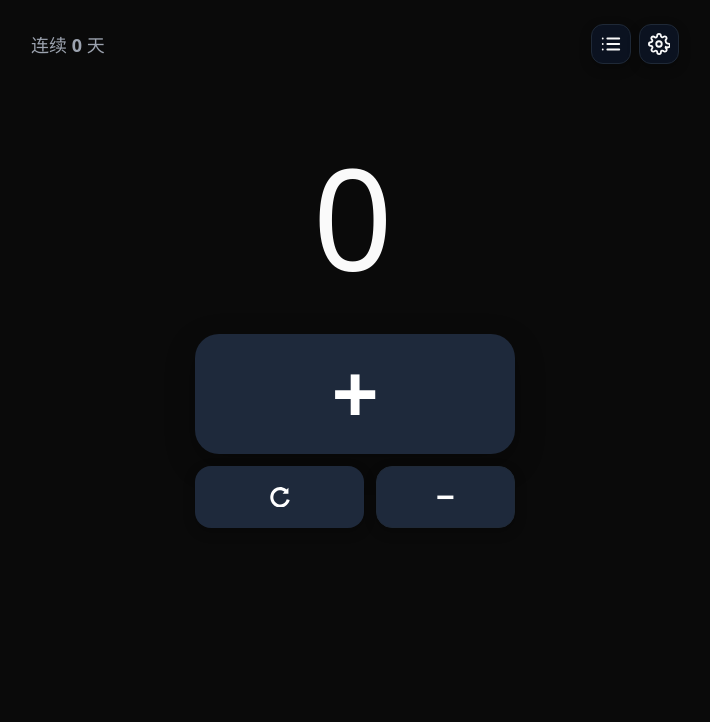
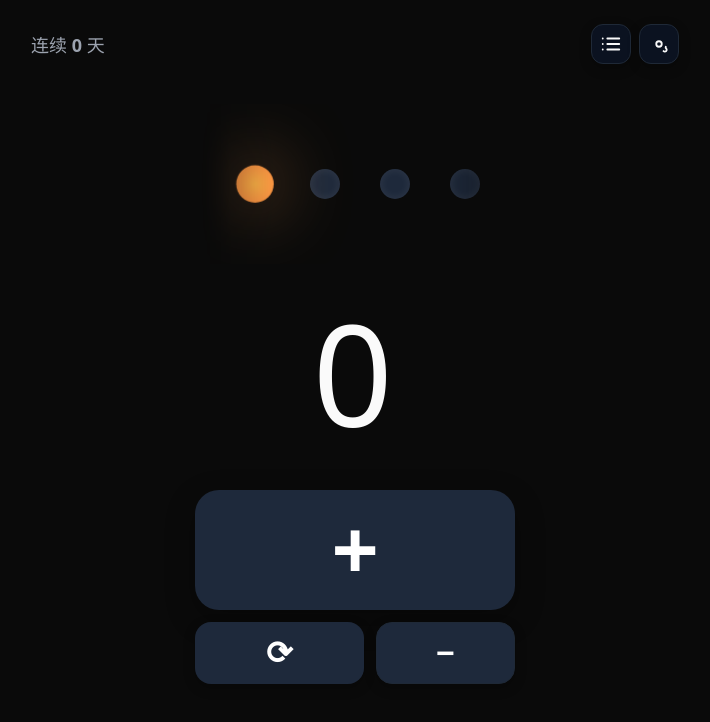
Before and after one commit to Garko01/prayer-counter, a React (Vite) app: page / in a window 1280 px wide. Shown: the top 722 px of the page, without its empty margins (285-995 px from the left). Built offline with nearby package versions, Linux system fonts and the light colour scheme.

Commit message:
Added beads and motion

```diff
--- a/src/App.tsx
+++ b/src/App.tsx
@@ -1,4 +1,3 @@
-
 import React, { useEffect, useMemo, useRef, useState } from 'react'
 import type { History, DayLog } from './types'
 
@@ -38,7 +37,9 @@ function loadHistory(): History {
     if (!raw) return {}
     const obj = JSON.parse(raw) as History
     return obj || {}
-  } catch { return {} }
+  } catch {
+    return {}
+  }
 }
 
 function saveHistory(h: History) {
@@ -49,7 +50,9 @@ function loadSettings(): Settings {
   try {
     const raw = localStorage.getItem(STORAGE_KEYS.SETTINGS)
     return raw ? { ...defaultSettings, ...(JSON.parse(raw) as Settings) } : defaultSettings
-  } catch { return defaultSettings }
+  } catch {
+    return defaultSettings
+  }
 }
 
 function saveSettings(s: Settings) {
@@ -66,105 +69,140 @@ function todayKey(): string {
 
 type HoldState = { delay: number | null; repeat: number | null }
 
-export default function App(){
+function BeadTrack({ count, direction }: { count: number; direction: 'inc' | 'dec' }) {
+  const beadsContainer = useRef<HTMLDivElement>(null)
+  const beadGap = 40
+  const beadCount = 5
+  const isAnimatingRef = useRef(false)
+  const offsetRef = useRef(0)
+
+  // Create beads initially
+  useEffect(() => {
+    const container = beadsContainer.current
+    if (!container) return
+    container.innerHTML = ''
+    for (let i = 0; i < beadCount; i++) {
+      const bead = document.createElement('div')
+      bead.className = 'bead'
+      container.appendChild(bead)
+    }
+    applyGlow(0)
+  }, [])
+
+  // React to count changes
+  useEffect(() => {
+    if (!beadsContainer.current) return
+    step(direction)
+  }, [count, direction])
+
+  function applyGlow(current: number) {
+    const container = beadsContainer.current
+    if (!container) return
+    const beads = container.querySelectorAll('.bead')
+    beads.forEach(b => b.classList.remove('glow'))
+
+    // Highlight bead based on count mod beadCount
+    const idx = Math.abs(current) % beads.length
+    beads[idx]?.classList.add('glow')
+  }
+
+  function step(dir: 'inc' | 'dec') {
+    if (isAnimatingRef.current) return
+    isAnimatingRef.current = true
+
+    const container = beadsContainer.current
+    if (!container) return
+
+    const delta = dir === 'inc' ? beadGap : -beadGap
+    const nextOffset = offsetRef.current + delta
+
+    container.style.transition = 'transform 0.12s linear'
+    container.style.transform = `translate(-50%, -50%) translateX(${nextOffset}px)`
+
+    const handleEnd = () => {
+      if (!container) return
+
+      // recycle bead
+      if (dir === 'inc') {
+        const last = container.lastElementChild
+        if (last) container.insertBefore(last, container.firstElementChild)
+      } else {
+        const first = container.firstElementChild
+        if (first) container.appendChild(first)
+      }
+
+      // reset transform
+      offsetRef.current = 0
+      container.style.transition = 'none'
+      container.style.transform = `translate(-50%, -50%) translateX(${offsetRef.current}px)`
+      void container.offsetWidth // force reflow
+
+      applyGlow(count)
+      isAnimatingRef.current = false
+      container.removeEventListener('transitionend', handleEnd)
+    }
+
+    container.addEventListener('transitionend', handleEnd)
+  }
+
+  return (
+    <div className="track">
+      <div className="beads" ref={beadsContainer}></div>
+    </div>
+  )
+}
+
+export default function App() {
   const [count, setCount] = useState<number>(() => loadNumber(STORAGE_KEYS.COUNT, 0))
   const [history, setHistory] = useState<History>(() => loadHistory())
   const [settings, setSettings] = useState<Settings>(() => loadSettings())
+  const [direction, setDirection] = useState<'inc' | 'dec'>('inc')
   const incHoldRef = useRef<HoldState>({ delay: null, repeat: null })
   const decHoldRef = useRef<HoldState>({ delay: null, repeat: null })
-  const [showHistory, setShowHistory] = useState(false);
-  const [showSettings, setShowSettings] = useState(false);
+  const [showHistory, setShowHistory] = useState(false)
+  const [showSettings, setShowSettings] = useState(false)
 
-  // Persist count
-  useEffect(() => { saveNumber(STORAGE_KEYS.COUNT, count) }, [count])
-  // Persist history
-  useEffect(() => { saveHistory(history) }, [history])
-  // Persist settings
-  useEffect(() => { saveSettings(settings) }, [settings])
+  // Persist count/history/settings
+  useEffect(() => saveNumber(STORAGE_KEYS.COUNT, count), [count])
+  useEffect(() => saveHistory(history), [history])
+  useEffect(() => saveSettings(settings), [settings])
 
-  function vibrate(ms = settings.vibrateMs){
+  function vibrate(ms = settings.vibrateMs) {
     if (!settings.vibrate) return
     if ('vibrate' in navigator) {
-      try { navigator.vibrate(ms) } catch {}
+      try {
+        navigator.vibrate(ms)
+      } catch {}
     }
   }
 
   function increment(step = 1) {
-    if (settings.vibrate && 'vibrate' in navigator) navigator.vibrate(settings.vibrateMs)
+    setDirection('inc')
     setCount(c => Math.max(0, c + step))
+    vibrate()
   }
 
   function decrement(step = 1) {
-    if (settings.hapticsOnDecrement && 'vibrate' in navigator)
-    navigator.vibrate(settings.vibrateMs)
+    setDirection('dec')
     setCount(c => Math.max(0, c - step))
+    if (settings.hapticsOnDecrement) vibrate()
   }
 
-  // side effects handled separately, but guard to avoid redundant re-writes
   useEffect(() => {
-    if (count < 0) return // safety guard
+    if (count < 0) return
     const key = todayKey()
-
-    // only update if count actually changed from stored total
     setHistory(h => {
       const prev = h[key]?.total ?? -1
       if (prev === count) return h
       return { ...h, [key]: { date: key, total: count } }
     })
-
-    // vibrate()
   }, [count])
 
-
-  function updateTodayHistory(newCount: number) {
-    const key = todayKey()
-    setHistory(h => ({
-      ...h,
-      [key]: { date: key, total: newCount }
-    }))
-  }
-
-  function todayKeyForDate(d: Date): string {
-    const y = d.getFullYear()
-    const m = String(d.getMonth() + 1).padStart(2,'0')
-    const day = String(d.getDate()).padStart(2,'0')
-    return `${y}-${m}-${day}`
-  }
-
-  function reset(){
+  function reset() {
     setCount(0)
   }
 
-  // -- Helper: fixed hold logic
-  function startHold(ref: React.MutableRefObject<HoldState>, fn: () => void) {
-    // schedule the repeat only (don’t run fn yet)
-    ref.current.delay = window.setTimeout(() => {
-      fn() // first auto increment
-      ref.current.repeat = window.setInterval(fn, 150)
-    }, 300)
-  }
-
-  function stopHold(ref: React.MutableRefObject<HoldState>, fn: () => void) {
-    // if released before delay triggers, treat as a quick tap
-    const hadDelay = ref.current.delay !== null
-    const hadRepeat = ref.current.repeat !== null
-
-    if (hadDelay && !hadRepeat) {
-      // short press — single increment
-      fn()
-    }
-
-    if (ref.current.delay !== null) {
-      clearTimeout(ref.current.delay)
-      ref.current.delay = null
-    }
-    if (ref.current.repeat !== null) {
-      clearInterval(ref.current.repeat)
-      ref.current.repeat = null
-    }
-  }
-
-  function clearToday(){
+  function clearToday() {
     const key = todayKey()
     if (!history[key]) return
     const { [key]: _, ...rest } = history
@@ -175,12 +213,10 @@ export default function App(){
     const dates = Object.keys(history).sort()
     if (dates.length === 0) return 0
     const set = new Set(dates.filter(d => (history[d].total ?? 0) > 0))
-
     let streak = 0
     let cursor = new Date()
     const todayHas = set.has(todayKey())
     if (!todayHas) cursor.setDate(cursor.getDate() - 1)
-
     while (true) {
       const key = todayKeyForDate(cursor)
       if (set.has(key)) {
@@ -193,20 +229,38 @@ export default function App(){
     return streak
   }
 
-  const today = useMemo(() => history[todayKey()], [history])
-  const streak = useMemo(() => calcStreak(), [history])
+  function todayKeyForDate(d: Date): string {
+    const y = d.getFullYear()
+    const m = String(d.getMonth() + 1).padStart(2, '0')
+    const day = String(d.getDate()).padStart(2, '0')
+    return `${y}-${m}-${day}`
+  }
 
-  // Keyboard shortcuts
+  function startHold(ref: React.MutableRefObject<HoldState>, fn: () => void) {
+    fn() // immediate feedback
+    ref.current.delay = window.setTimeout(() => {
+      ref.current.repeat = window.setInterval(fn, 150)
+    }, 300)
+  }
+
+  function stopHold(ref: React.MutableRefObject<HoldState>, fn: () => void) {
+    if (ref.current.delay !== null) {
+      clearTimeout(ref.current.delay)
+      ref.current.delay = null
+    }
+    if (ref.current.repeat !== null) {
+      clearInterval(ref.current.repeat)
+      ref.current.repeat = null
+    }
+  }
+
   useEffect(() => {
     const onKey = (e: KeyboardEvent) => {
-      // Ignore if the keypress originated from a button click
       if (e.target instanceof HTMLButtonElement) return
-
       if (e.key === 'ArrowUp' || e.key === '+') increment()
       else if (e.key === 'ArrowDown' || e.key === '-') decrement()
       else if (e.key.toLowerCase() === 'r') reset()
     }
-
     window.addEventListener('keydown', onKey)
     return () => window.removeEventListener('keydown', onKey)
   }, [settings])
@@ -224,48 +278,38 @@ export default function App(){
     return () => clearInterval(interval)
   }, [history])
 
+  const streak = useMemo(() => calcStreak(), [history])
+
   return (
     <div className="wrap">
       <header className="toolbar">
         <div className="pill">连续 <strong translate="no">{streak}</strong> 天</div>
-        <div style={{display:'flex', gap:8, alignItems:'center', flexWrap:'wrap'}}>
-          <button
-            className="icon-btn"
-            onClick={() => setShowHistory(true)}
-            aria-label="Open History"
-          >
+        <div style={{ display: 'flex', gap: 8, alignItems: 'center', flexWrap: 'wrap' }}>
+          <button className="icon-btn" onClick={() => setShowHistory(true)} aria-label="Open History">
             <svg xmlns="http://www.w3.org/2000/svg" width="22" height="22" viewBox="0 0 24 24" fill="none" stroke="currentColor" strokeWidth="2" strokeLinecap="round" strokeLinejoin="round">
-              <path d="M8 6h13M8 12h13M8 18h13M3 6h0M3 12h0M3 18h0"/>
+              <path d="M8 6h13M8 12h13M8 18h13M3 6h0M3 12h0M3 18h0" />
             </svg>
           </button>
-          <button
-            className="icon-btn"
-            onClick={() => setShowSettings(true)}
-            aria-label="Open Settings"
-          >
+          <button className="icon-btn" onClick={() => setShowSettings(true)} aria-label="Open Settings">
             <svg xmlns="http://www.w3.org/2000/svg" width="22" height="22" viewBox="0 0 24 24" fill="none" stroke="currentColor" strokeWidth="2" strokeLinecap="round" strokeLinejoin="round">
-              <circle cx="12" cy="12" r="3"/>
-              <path d="M19.4 15a1.65 1.65 0 0 0 .33 1.82l.06.06a2 2 0 1 1-2.83 2.83l-.06-.06a1.65 1.65 0 0 0-1.82-.33 1.65 1.65 0 0 0-1 1.51V21a2 2 0 0 1-4 0v-.09a1.65 1.65 0 0 0-1-1.51 1.65 1.65 0 0 0-1.82.33l-.06.06a2 2 0 1 1-2.83-2.83l.06-.06a1.65 1.65 0 0 0 .33-1.82 1.65 1.65 0 0 0-1.51-1H3a2 2 0 0 1 0-4h.09a1.65 1.65 0 0 0 1.51-1 1.65 1.65 0 0 0-.33-1.82l-.06-.06a2 2 0 1 1 2.83-2.83l.06.06a1.65 1.65 0 0 0 1.82.33H9a1.65 1.65 0 0 0 1-1.51V3a2 2 0 0 1 4 0v.09a1.65 1.65 0 0 0 1 1.51 1.65 1.65 0 0 0 1.82-.33l.06-.06a2 2 0 1 1 2.83 2.83l-.06.06a1.65 1.65 0 0 0-.33 1.82V9c0 .66.26 1.3.73 1.77.47.47 1.11.73 1.77.73h.09a2 2 0 0 1 0 4h-.09a1.65 1.65 0 0 0-1.51 1Z"/>
+              <circle cx="12" cy="12" r="3" />
+              <path d="M19.4 15a1.65 1.65 0 0 0 .33 1.82l.06.06a2 2 0 1 1-2.83 2.83..." />
             </svg>
           </button>
         </div>
       </header>
 
       <main className="card">
+        <BeadTrack count={count} direction={direction} />
         <div className="display" aria-live="polite" role="status">
           <span translate="no">{count}</span>
         </div>
 
         <div className="counter-layout">
-          {/* + button */}
           <button
             className="btn-huge btn-accent"
-            onPointerDown={(e) => {
-              e.preventDefault()
-              e.stopPropagation()
-              startHold(incHoldRef, increment)
-            }}
-            onPointerUp={(e) => { e.preventDefault(); stopHold(incHoldRef, increment) }}
+            onPointerDown={e => { e.preventDefault(); startHold(incHoldRef, increment) }}
+            onPointerUp={e => { e.preventDefault(); stopHold(incHoldRef, increment) }}
             onPointerLeave={() => stopHold(incHoldRef, increment)}
             onPointerCancel={() => stopHold(incHoldRef, increment)}
             aria-label="Increment"
@@ -274,37 +318,14 @@ export default function App(){
           </button>
 
           <div className="counter-sub">
-            {/* Reset button (now first, on the left) */}
-            <button
-              className="btn-small btn-danger icon-btn"
-              onClick={reset}
-              aria-label="Reset Counter"
-              title="Reset"
-            >
-              <svg
-                xmlns="http://www.w3.org/2000/svg"
-                viewBox="0 0 256 256"
-                width="20"
-                height="20"
-              >
-                <g transform="translate(1.4 1.4) scale(2.81 2.91)">
-                  <path
-                    d="M75.702 53.014c-2.142 7.995-7.27 14.678-14.439 18.816-7.168 4.138-15.519 5.239-23.514 3.095-16.505-4.423-26.335-21.448-21.913-37.953C20.258 20.467 37.286 10.64 53.79 15.06c4.213 1.129 8.076 3.118 11.413 5.809l-8.349 8.35h26.654V2.565l-8.354 8.354c-5.1-4.405-11.133-7.61-17.74-9.381C33.451-4.882 8.735 9.389 2.314 33.35c-6.42 23.961 7.851 48.678 31.811 55.098C38.001 89.486 41.934 90 45.842 90c7.795 0 15.488-2.044 22.42-6.046 10.407-6.008 17.851-15.709 20.962-27.317l-13.522-3.623z"
-                    fill="currentColor"
-                  />
-                </g>
-              </svg>
+            <button className="btn-small btn-danger icon-btn" onClick={reset} aria-label="Reset Counter" title="Reset">
+              ⟳
             </button>
 
-            {/* − button (now second, on the right) */}
             <button
               className="btn-small"
-              onPointerDown={(e) => {
-                e.preventDefault()
-                e.stopPropagation()
-                startHold(decHoldRef, decrement)
-              }}
-              onPointerUp={(e) => { e.preventDefault(); stopHold(decHoldRef, decrement) }}
+              onPointerDown={e => { e.preventDefault(); startHold(decHoldRef, decrement) }}
+              onPointerUp={e => { e.preventDefault(); stopHold(decHoldRef, decrement) }}
               onPointerLeave={() => stopHold(decHoldRef, decrement)}
               onPointerCancel={() => stopHold(decHoldRef, decrement)}
               aria-label="Decrement"
@@ -312,89 +333,61 @@ export default function App(){
               −
             </button>
           </div>
-
         </div>
-
       </main>
 
       {showHistory && (
         <div className="overlay" onClick={() => setShowHistory(false)}>
-          <div
-            className="overlay-card"
-            onClick={(e) => e.stopPropagation()}
-          >
+          <div className="overlay-card" onClick={e => e.stopPropagation()}>
             <header className="row" style={{ justifyContent: 'space-between', alignItems: 'center' }}>
               <div className="title">记录</div>
               <button className="btn-ghost" onClick={() => setShowHistory(false)}>✖</button>
             </header>
-
-            <div className="history" aria-live="polite">
-              {(() => {
-                const items: JSX.Element[] = []
-                const clamp = 14
-                for (let i = 0; i < clamp; i++) {
+            <div className="history">
+              {Array.from({ length: 14 }).map((_, i) => {
                 const d = new Date()
                 d.setDate(d.getDate() - i)
                 const key = todayKeyForDate(d)
-                  const log = history[key]
-                  const total = log ? log.total : 0
-                  items.push(
+                const total = history[key]?.total ?? 0
+                return (
                   <div className="history-item" key={key}>
-                      <div style={{fontWeight:600}}>{key}</div>
-                      <div style={{fontWeight:700}}>{total}</div>
+                    <div style={{ fontWeight: 600 }}>{key}</div>
+                    <div style={{ fontWeight: 700 }}>{total}</div>
                   </div>
                 )
-                }
-                return items
-              })()}
+              })}
             </div>
-
             <div className="row center" style={{ marginTop: 12 }}>
-              <button
-                className="btn-danger"
-                onClick={() => {
-                  localStorage.clear()
-                  location.reload()
-                }}
-              >
-                重置全部
-              </button>
+              <button className="btn-danger" onClick={() => { localStorage.clear(); location.reload() }}>重置全部</button>
               <button className="btn-ghost" onClick={clearToday}>清除今天</button>
             </div>
           </div>
         </div>
       )}
 
-      {/* ✅ Settings overlay is now separate and independent */}
       {showSettings && (
         <div className="overlay" onClick={() => setShowSettings(false)}>
-          <div
-            className="overlay-card"
-            onClick={(e) => e.stopPropagation()}
-            role="dialog"
-            aria-modal="true"
-          >
+          <div className="overlay-card" onClick={e => e.stopPropagation()} role="dialog" aria-modal="true">
             <header className="row" style={{ justifyContent: 'space-between', alignItems: 'center' }}>
               <div className="title">Settings</div>
               <button className="btn-ghost" onClick={() => setShowSettings(false)}>✖</button>
             </header>
 
             <div className="settings-body">
-              <div className="row" style={{justifyContent:'space-between'}}>
+              <div className="row" style={{ justifyContent: 'space-between' }}>
                 <label className="muted">Vibrate</label>
                 <input type="checkbox" checked={settings.vibrate}
-                  onChange={e => setSettings(s => ({...s, vibrate: e.target.checked}))}/>
+                  onChange={e => setSettings(s => ({ ...s, vibrate: e.target.checked }))} />
               </div>
-              <div className="row" style={{justifyContent:'space-between'}}>
+              <div className="row" style={{ justifyContent: 'space-between' }}>
                 <label className="muted">Vibration ms</label>
                 <input type="number" min={0} max={50} value={settings.vibrateMs}
-                  onChange={e => setSettings(s => ({...s, vibrateMs: Number(e.target.value)}))}
-                  style={{width:90, background:'transparent', color:'white', border:'1px solid #1f2937', borderRadius:8, padding:'6px 8px'}}/>
+                  onChange={e => setSettings(s => ({ ...s, vibrateMs: Number(e.target.value) }))} />
               </div>
-              <div className="row" style={{justifyContent:'space-between'}}>
+              <div className="row" style={{ justifyContent: 'space-between' }}>
                 <label className="muted">Haptic on −</label>
                 <input type="checkbox" checked={settings.hapticsOnDecrement}
-                  onChange={e => setSettings(s => ({...s, hapticsOnDecrement: e.target.checked}))}/>
+                  onChange={e => setSettings(s => ({ ...s, hapticsOnDecrement: e.target.checked }))} />
               </div>
             </div>
           </div>
--- a/src/styles.css
+++ b/src/styles.css
@@ -294,3 +294,64 @@ button:active {
   color: #e5e7eb;
   font-weight: 500;
 }
+
+.track {
+  position: relative;
+  width: 310px;
+  height: 160px; /* 🔹 increased height so glow has space */
+  overflow: visible; /* let top/bottom glow show */
+  margin: 0 auto;
+  margin-top: 8px;
+  margin-bottom: -12px;
+
+  /* soft horizontal fade only */
+  -webkit-mask-image: linear-gradient(
+    to right,
+    rgba(0, 0, 0, 0) 0%,
+    rgba(0, 0, 0, 0.75) 10%,
+    rgba(0, 0, 0, 1) 25%,
+    rgba(0, 0, 0, 1) 75%,
+    rgba(0, 0, 0, 0.75) 90%,
+    rgba(0, 0, 0, 0) 100%
+  );
+  mask-image: linear-gradient(
+    to right,
+    rgba(0, 0, 0, 0) 0%,
+    rgba(0, 0, 0, 0.75) 10%,
+    rgba(0, 0, 0, 1) 25%,
+    rgba(0, 0, 0, 1) 75%,
+    rgba(0, 0, 0, 0.75) 90%,
+    rgba(0, 0, 0, 0) 100%
+  );
+  -webkit-mask-repeat: no-repeat;
+  mask-repeat: no-repeat;
+  -webkit-mask-size: 100% 100%;
+  mask-size: 100% 100%;
+}
+
+.beads {
+  display: flex;
+  gap: 40px;
+  position: absolute;
+  left: 50%;
+  top: 50%;
+  transform: translate(-50%, -50%);
+  will-change: transform;
+}
+
+.bead {
+  width: 30px;
+  height: 30px;
+  border-radius: 50%;
+  background: #1e293b;
+  box-shadow: inset 0 0 10px rgba(255, 255, 255, 0.08);
+  flex-shrink: 0;
+  transition: background 0.15s ease, transform 0.15s ease;
+}
+
+.bead.glow {
+  background: radial-gradient(circle at center, #ffb347, #ff8c42);
+  box-shadow: 0 0 60px rgba(255, 160, 80, 0.8);
+  transform: scale(1.25);
+  z-index: 2;
+}
```
Also changed, not shown: 5 other files (tests, documents, lock files or other folders). Lines whose indentation alone changed are shown as unchanged.
